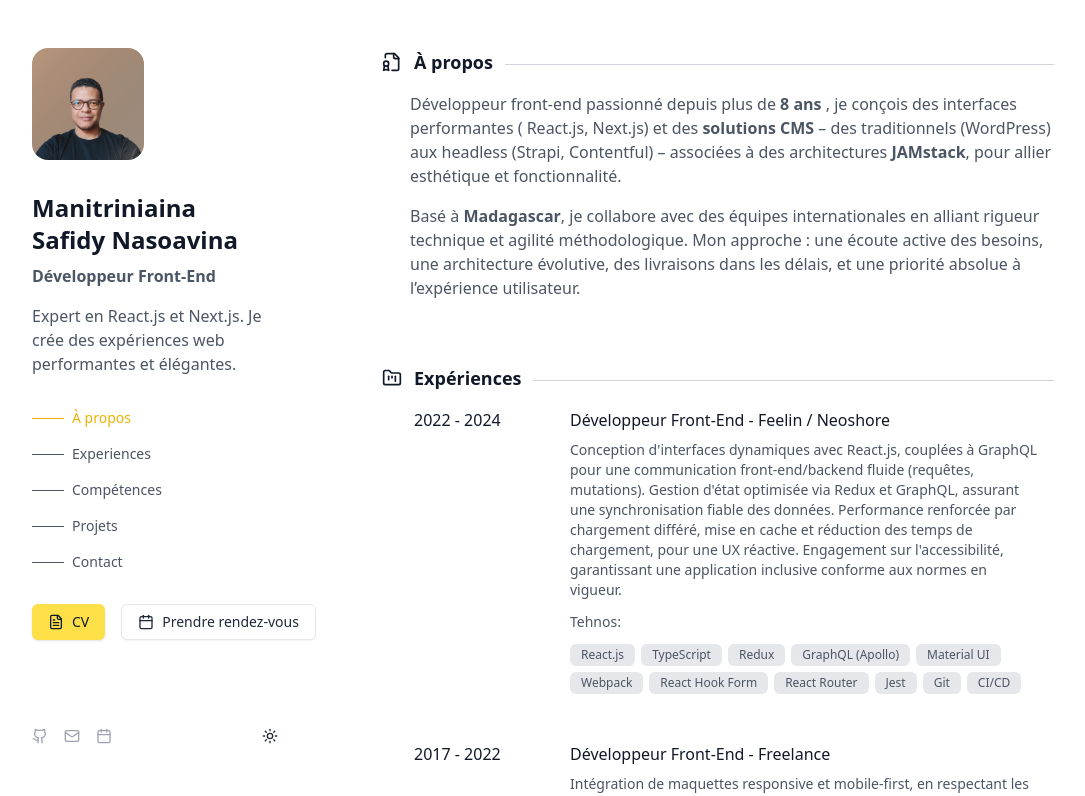
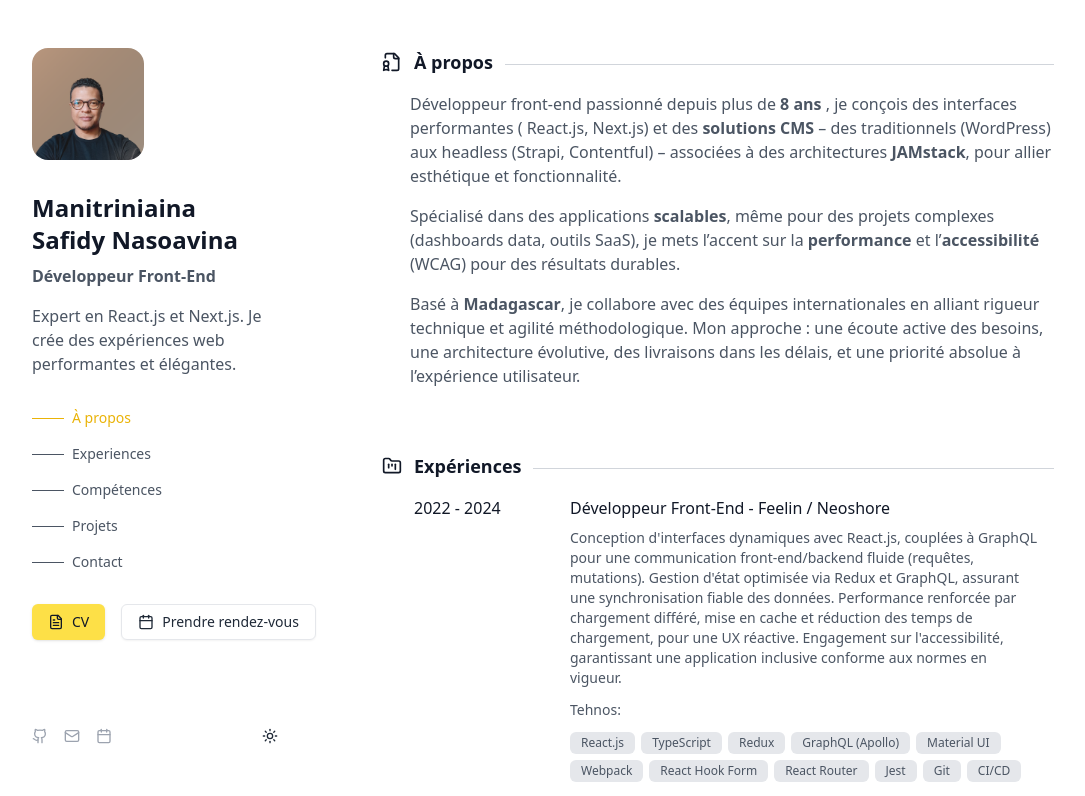
Before and after one commit to nassoa/pronass, a Next.js app: page / in a window 1280 px wide. Shown: the top 796 px of the page, without its empty margins (48-1133 px from the left). Built offline with nearby package versions, Linux system fonts and the light colour scheme; a web font is replaced by a local one.

Commit message:
section à propos: updated

```diff
--- a/src/app/page.tsx
+++ b/src/app/page.tsx
@@ -216,6 +216,14 @@ export default function Portfolio() {
                 traditionnels (WordPress) aux headless (Strapi, Contentful) –
                 associées à des architectures <strong>JAMstack</strong>, pour
                 allier esthétique et fonctionnalité.
+              </p>
+
+              <p className="text-gray-600 dark:text-gray-400">
+                Spécialisé dans des applications <strong>scalables</strong>,
+                même pour des projets complexes (dashboards data, outils SaaS),
+                je mets l’accent sur la <strong>performance</strong> et l’
+                <strong>accessibilité</strong> (WCAG) pour des résultats
+                durables.
               </p>
 
               <p className="text-gray-600 dark:text-gray-400">
```
